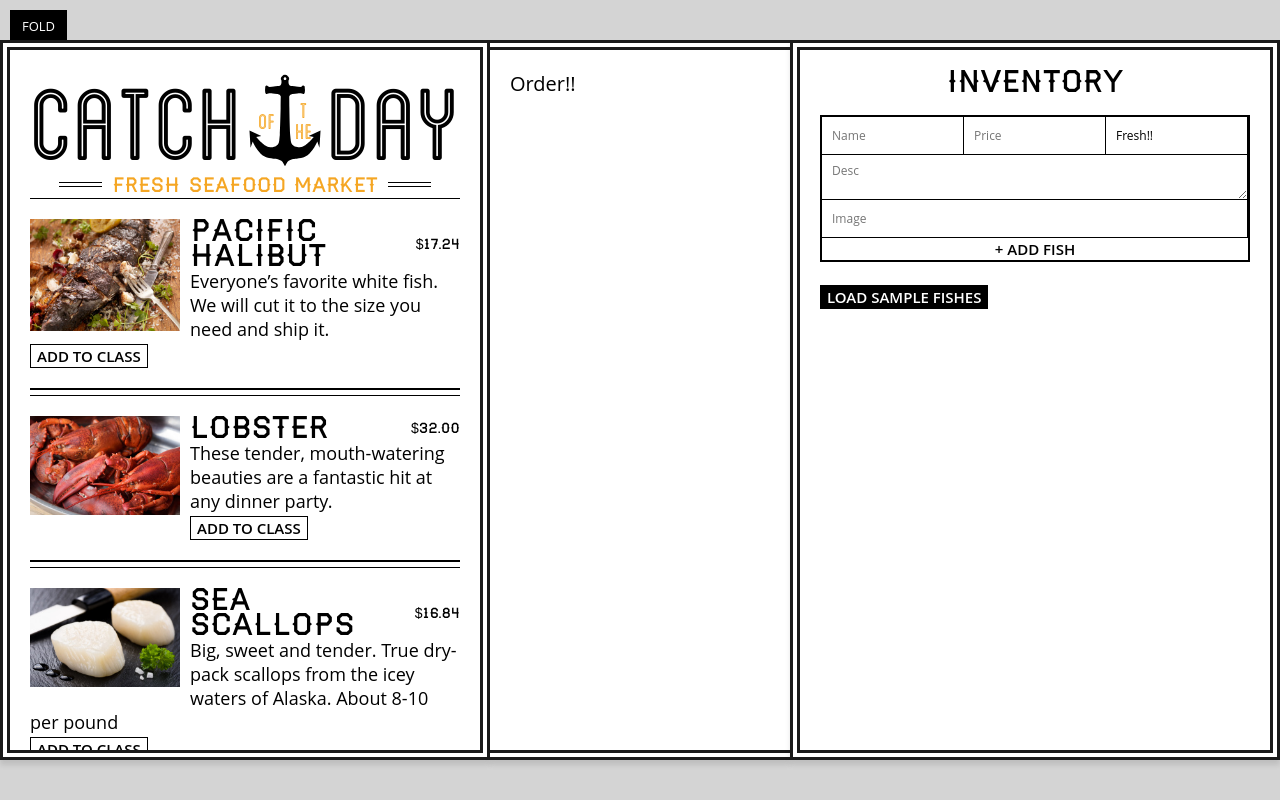
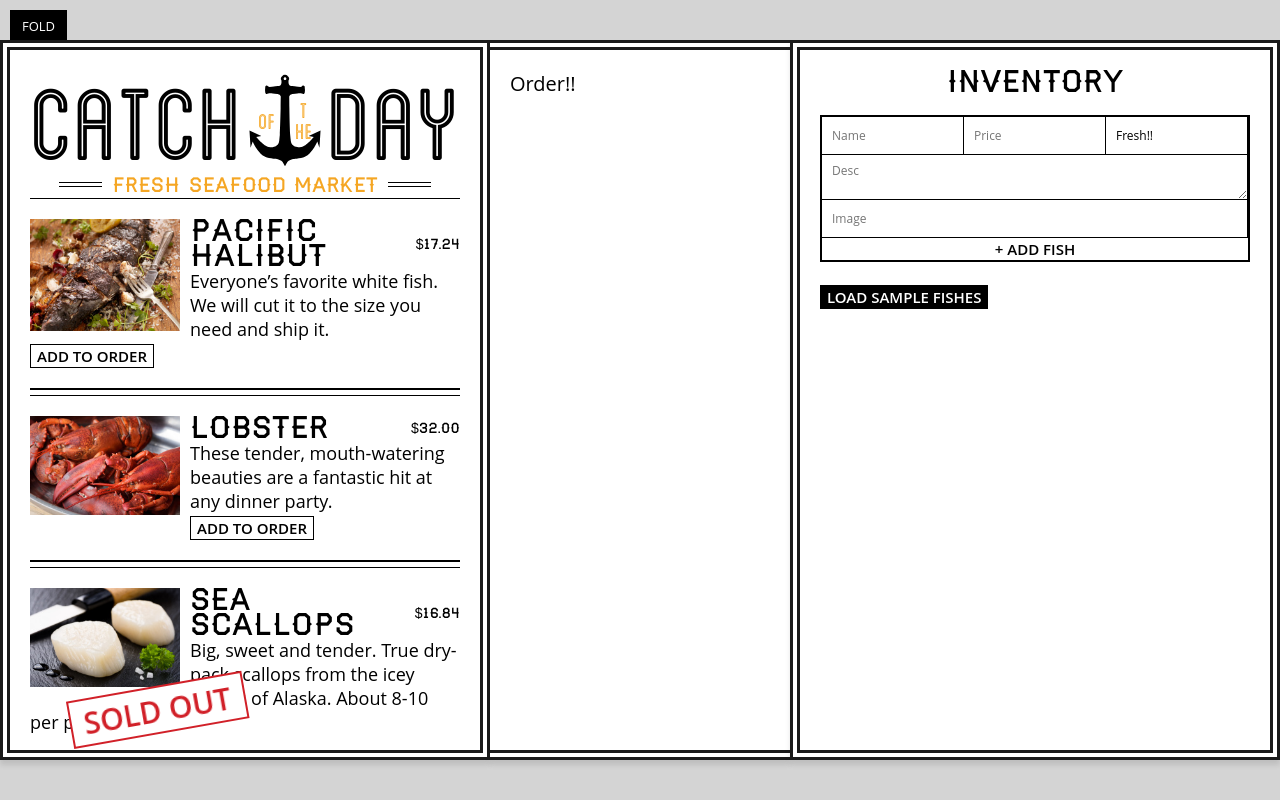
Before and after one commit to pinplengpai/react-learning, a React (Create React App) app in the folder catch-of-the-day/: page /store/1 in a window 1280 px wide. Both pictures are taken after a click on the button "LOAD SAMPLE FISHES". Built offline with nearby package versions, Linux system fonts and the light colour scheme.

Commit message:
updating our order state

```diff
--- a/catch-of-the-day/src/components/App.js
+++ b/catch-of-the-day/src/components/App.js
@@ -31,6 +31,15 @@
         this.setState({ fishes : sampleFishes })
     };
 
+    addToOrder = (key) => {
+        //1.take the copy state
+        const order = { ...this.state.order };
+        //2.either add to the order or update the number in order
+        order[key] = order[key] + 1 || 1;
+        //3.call setState to update the our object
+        this.setState({ order });
+    };
+
     render(){
         return (
             <div className="catch-of-the-day">
@@ -38,7 +47,12 @@
                     <Header tagline="Fresh Seafood Market" />
                     <ul className="fishes">
                         {Object.keys(this.state.fishes).map(
-                        key => <Fish key={key} details={this.state.fishes[key]}/>)}
+                        key => <Fish
+                                key={key}
+                                index = {key}
+                                details={this.state.fishes[key]}
+                                addToOrder={this.addToOrder}
+                                />)}
                     </ul>
                 </div>
                 <Order />
--- a/catch-of-the-day/src/components/Fish.js
+++ b/catch-of-the-day/src/components/Fish.js
@@ -2,10 +2,14 @@
 import { formatPrice } from '../helpers';
 
 class Fish extends React.Component {
+    handleClick = () => {
+        this.props.addToOrder(this.props.index);
+    }
     render() {
         // const image = {this.props.details.image};
         // const name = {this.props.details.name};
         const { image, name, price, desc, status } = this.props.details; // it will add each variable at the end according to the es6 rule
+        const isAvailable = status === 'available'
         return (
             <li className="menu-fish">
                 <img src={image} alt={name} />
@@ -13,7 +17,9 @@
                     <span class="price">{formatPrice(price)}</span>
                 </h3>
                 <p>{desc}</p>
-                <button>Add to class</button>
+                <button disabled={!isAvailable} onClick={this.handleClick}>
+                    {isAvailable ? 'Add to order': 'Sold out' }
+                </button>
             </li>
 
 
```
